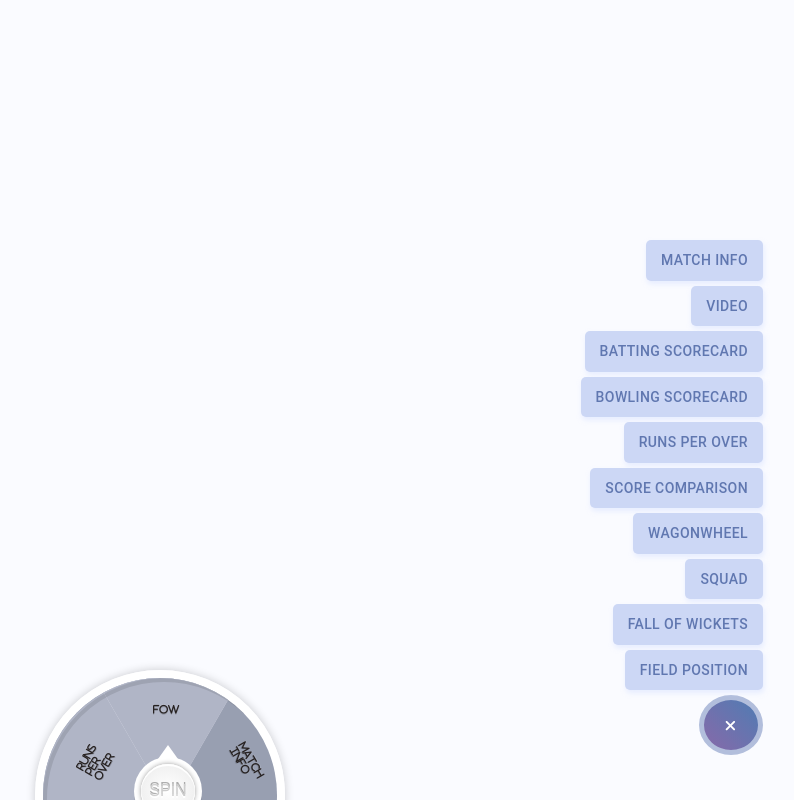
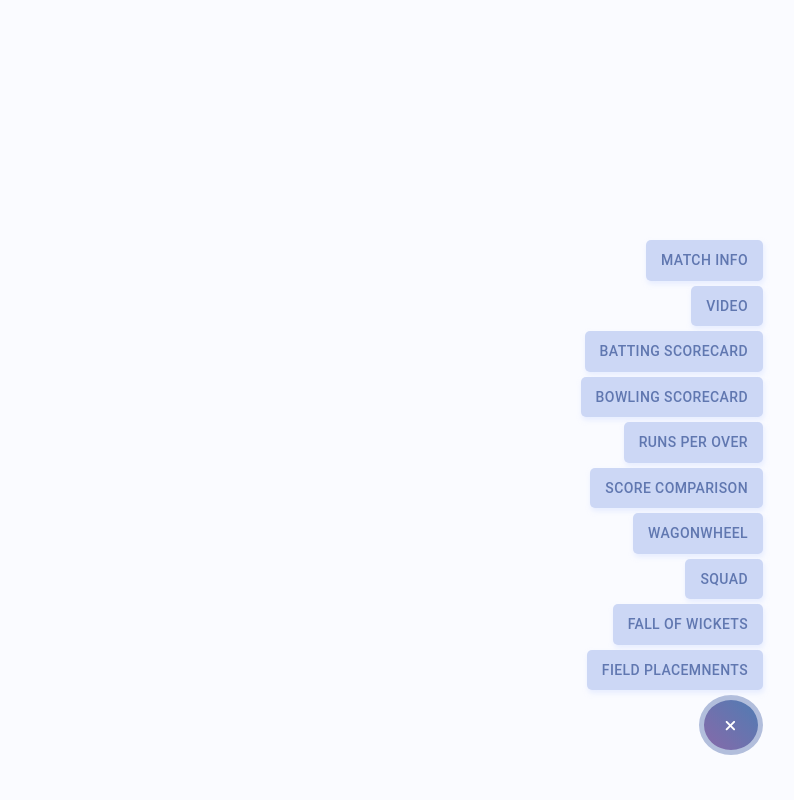
Before and after one commit to Akshark1075/beyond-the-boundary, a React (Create React App) app in the folder client/: page /matches/1 in a window 1280 px wide. Both pictures are taken after a click on the button 1203 px from the left and 725 px from the top of the page. Shown: the whole page, without its empty margins (472-1266 px from the left). Built offline with nearby package versions, Linux system fonts and the light colour scheme.

Commit message:
made floating action button list dynamic and fixed bugs

```diff
--- a/client/src/Components/FloatingActionButton.tsx
+++ b/client/src/Components/FloatingActionButton.tsx
@@ -129,6 +129,28 @@ const FloatingActionButton = ({
       </>
     );
   };
+  const components = [
+    { title: "Match Info", key: "Match Info" },
+    { title: "Video", key: "Video" },
+    { title: "Batting Scorecard", key: "Batting Scorecard" },
+    { title: "Bowling Scorecard", key: "Bowling Scorecard" },
+    { title: "Runs Per Over", key: "Runs per over" },
+    { title: "Score Comparison", key: "Scorecard comparison" },
+    {
+      title: "Wagonwheel",
+      key: "Wagonwheel",
+    },
+    { title: "Squad", key: "Squad" },
+    {
+      title: "Fall Of Wickets",
+
+      key: "Fall of wickets",
+    },
+    { title: "Field Placemnents", key: "Field positions" },
+  ];
+  const filteredOptions = components.filter(
+    (c) => !selections.find((s) => s.name === c.key)
+  );
   return (
     <>
       <div className="floatingButtonWrap">
@@ -140,59 +162,13 @@ const FloatingActionButton = ({
             <i className="fa fa-plus icon-default"></i>
           </Button>
           <ul className="floatingMenu">
-            <li>
-              <Button onClick={() => handleMenuItemClick("Match info")}>
-                Match Info
-              </Button>
-            </li>
-            <li>
-              <Button onClick={() => handleMenuItemClick("Video")}>
-                Video
-              </Button>
-            </li>
-            <li>
-              <Button onClick={() => handleMenuItemClick("Batting Scorecard")}>
-                Batting Scorecard
-              </Button>
-            </li>
-            <li>
-              <Button onClick={() => handleMenuItemClick("Bowling Scorecard")}>
-                Bowling Scorecard
-              </Button>
-            </li>
-            <li>
-              <Button onClick={() => handleMenuItemClick("Runs per over")}>
-                Runs per over
-              </Button>
-            </li>
-            <li>
-              <Button
-                onClick={() => handleMenuItemClick("Scorecard comparison")}
-              >
-                Score Comparison
-              </Button>
-            </li>
-            <li>
-              <Button onClick={() => handleMenuItemClick("Wagonwheel")}>
-                Wagonwheel
-              </Button>
-            </li>
-
-            <li>
-              <Button onClick={() => handleMenuItemClick("Squad")}>
-                Squad
-              </Button>
-            </li>
-            <li>
-              <Button onClick={() => handleMenuItemClick("Fall of wickets")}>
-                Fall Of Wickets
-              </Button>
-            </li>
-            <li>
-              <Button onClick={() => handleMenuItemClick("Field position")}>
-                Field Position
-              </Button>
-            </li>
+            {filteredOptions.map((option) => (
+              <li key={option.key}>
+                <Button onClick={() => handleMenuItemClick(option.key)}>
+                  {option.title}
+                </Button>
+              </li>
+            ))}
           </ul>
         </div>
       </div>
--- a/client/src/Components/Video.tsx
+++ b/client/src/Components/Video.tsx
@@ -32,7 +32,7 @@ const Video = ({
     const newItems = [
       ...selections,
       {
-        name: `Runs per over`,
+        name: `Video`,
         x: x,
         y: y,
         width: width,
@@ -45,7 +45,7 @@ const Video = ({
 
   const setPosition = (x: number, y: number) => {
     const newSelections = [...selections];
-    const option = newSelections.find((s) => s.name === `Runs per over`);
+    const option = newSelections.find((s) => s.name === `Video`);
     if (option) {
       option.x = x;
       option.y = y;
@@ -56,7 +56,7 @@ const Video = ({
 
   const setSize = (w: number, h: number) => {
     const newSelections = [...selections];
-    const option = newSelections.find((s) => s.name === `Runs per over`);
+    const option = newSelections.find((s) => s.name === `Video`);
     if (option) {
       option.width = w;
       option.height = h;
--- a/client/src/styles/SpinningWheel.css
+++ b/client/src/styles/SpinningWheel.css
@@ -194,7 +194,15 @@
   -moz-transform: rotate(360deg);
   -o-transform: rotate(360deg);
   -ms-transform: rotate(360deg);
-  border-color: #b0b5c6 transparent;
+  border-color: #989fb1 transparent;
+}
+#wheel div.sec:nth-child(10) {
+  transform: rotate(360deg);
+  -webkit-transform: rotate(360deg);
+  -moz-transform: rotate(360deg);
+  -o-transform: rotate(360deg);
+  -ms-transform: rotate(360deg);
+  border-color: #747c91 transparent;
 }
 
 #wheel div.sec .fa {
--- a/client/src/views/ShowPage.tsx
+++ b/client/src/views/ShowPage.tsx
@@ -12,6 +12,7 @@ import ScoreCardTable from "../Components/ScoreCard";
 import Scorecomparison from "../Components/ScoreComparison";
 import FieldPosition from "../Components/FieldPosition";
 import FallOfWickets from "../Components/FallOfWickets";
+import WagonWheelWrapper from "../Components/WagonWheel";
 export interface SelectedOption {
   name: string;
   x: number;
@@ -29,101 +30,111 @@ const ShowPage = () => {
   const { matchId } = useParams();
   return (
     <>
-      <SpinningWheel
-        components={[
-          {
-            component: (
-              <MatchInfo
-                matchId={matchId ?? ""}
-                selections={selections}
-                setSelection={setSelection}
-              />
-            ),
-            title: "Match Info",
-          },
-          {
-            component: (
-              <Squad
-                matchId={matchId ?? ""}
-                selections={selections}
-                setSelection={setSelection}
-              />
-            ),
-            title: "Squad",
-          },
-          {
-            component: (
-              <Video
-                matchId={matchId ?? ""}
-                selections={selections}
-                setSelection={setSelection}
-              />
-            ),
-            title: "Video",
-          },
-          {
-            component: (
-              <ScoreCardTable
-                type="Batting"
-                matchId={matchId ?? ""}
-                selections={selections}
-                setSelection={setSelection}
-              />
-            ),
-            title: "Bat Scorecard",
-          },
-          {
-            component: (
-              <ScoreCardTable
-                type="Bowling"
-                matchId={matchId ?? ""}
-                selections={selections}
-                setSelection={setSelection}
-              />
-            ),
-            title: "Bow Scorecard",
-          },
-          {
-            component: (
-              <Scorecomparison
-                matchId={matchId ?? ""}
-                selections={selections}
-                setSelection={setSelection}
-              />
-            ),
-            title: "Score Comp",
-          },
-          {
-            component: (
-              <RunsPerOver
-                matchId={matchId ?? ""}
-                selections={selections}
-                setSelection={setSelection}
-              />
-            ),
-            title: "Runs Per Over",
-          },
-          {
-            component: (
-              <FieldPosition
-                selections={selections}
-                setSelection={setSelection}
-              />
-            ),
-            title: "Field Pos",
-          },
-          {
-            component: (
-              <FallOfWickets
-                matchId={matchId ?? ""}
-                selections={selections}
-                setSelection={setSelection}
-              />
-            ),
-            title: "FOW",
-          },
-        ]}
-      />
+      {/* //   <SpinningWheel
+    //     components={[
+    //       {
+    //         component: (
+    //           <MatchInfo
+    //             matchId={matchId ?? ""}
+    //             selections={selections}
+    //             setSelection={setSelection}
+    //           />
+    //         ),
+    //         title: "Match Info",
+    //       },
+    //       {
+    //         component: (
+    //           <Squad
+    //             matchId={matchId ?? ""}
+    //             selections={selections}
+    //             setSelection={setSelection}
+    //           />
+    //         ),
+    //         title: "Squad",
+    //       },
+    //       {
+    //         component: (
+    //           <Video
+    //             matchId={matchId ?? ""}
+    //             selections={selections}
+    //             setSelection={setSelection}
+    //           />
+    //         ),
+    //         title: "Video",
+    //       },
+    //       {
+    //         component: (
+    //           <ScoreCardTable
+    //             type="Batting"
+    //             matchId={matchId ?? ""}
+    //             selections={selections}
+    //             setSelection={setSelection}
+    //           />
+    //         ),
+    //         title: "Bat Scorecard",
+    //       },
+    //       {
+    //         component: (
+    //           <ScoreCardTable
+    //             type="Bowling"
+    //             matchId={matchId ?? ""}
+    //             selections={selections}
+    //             setSelection={setSelection}
+    //           />
+    //         ),
+    //         title: "Bowl Scorecard",
+    //       },
+    //       {
+    //         component: (
+    //           <Scorecomparison
+    //             matchId={matchId ?? ""}
+    //             selections={selections}
+    //             setSelection={setSelection}
+    //           />
+    //         ),
+    //         title: "Score Comp",
+    //       },
+    //       {
+    //         component: (
+    //           <RunsPerOver
+    //             matchId={matchId ?? ""}
+    //             selections={selections}
+    //             setSelection={setSelection}
+    //           />
+    //         ),
+    //         title: "Runs Per Over",
+    //       },
+    //       {
+    //         component: (
+    //           <FieldPosition
+    //             selections={selections}
+    //             setSelection={setSelection}
+    //           />
+    //         ),
+    //         title: "Field Pos",
+    //       },
+    //       {
+    //         component: (
+    //           <FallOfWickets
+    //             matchId={matchId ?? ""}
+    //             selections={selections}
+    //             setSelection={setSelection}
+    //           />
+    //         ),
+    //         title: "FOW",
+    //       },
+    //       {
+    //         component: (
+    //           <WagonWheelWrapper
+    //             matchId={matchId ?? ""}
+    //             selections={selections}
+    //             setSelection={setSelection}
+    //           />
+    //         ),
+    //         title: "Wagonwheel",
+    //       },
+    //     ]}
+    //   />*/}
       <FloatingActionButton
         selections={selections}
         setSelection={setSelection}
```
